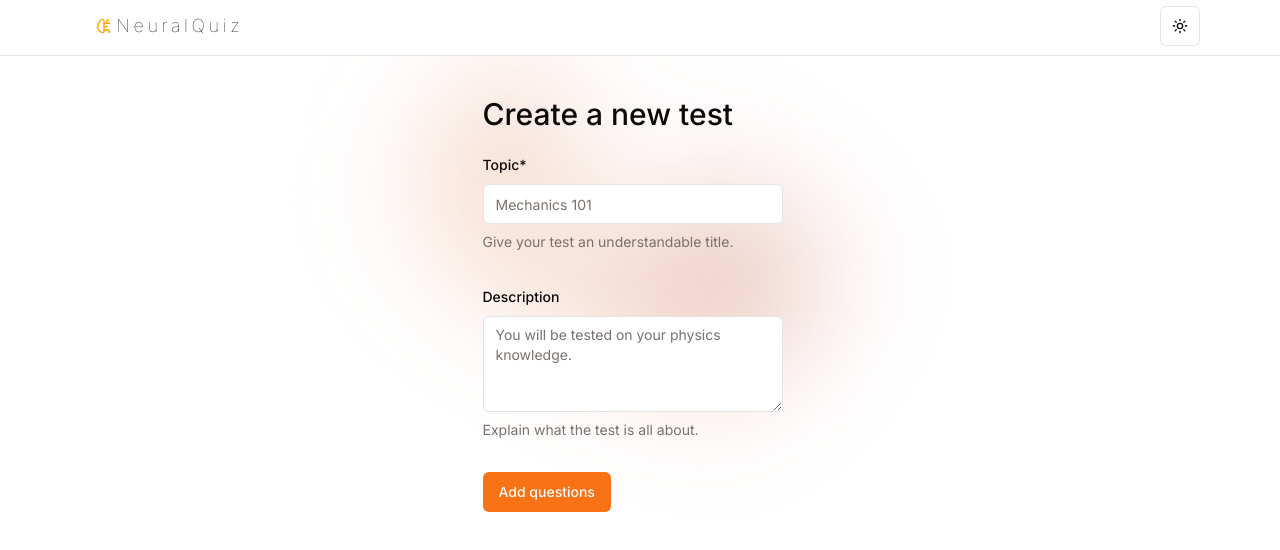
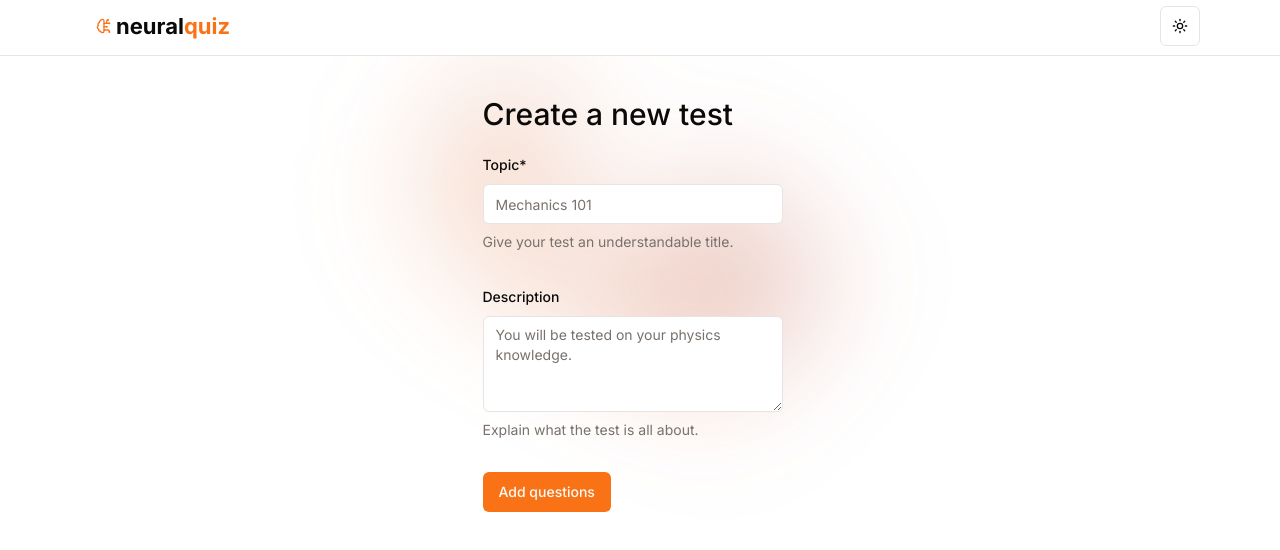
Before and after one commit to TheBlackFern/next-neuralquiz, a Next.js app: page /create in a window 1280 px wide. Shown: the top 550 px of the page. Built offline with nearby package versions, Linux system fonts and the light colour scheme; no server answers.

Commit message:
💄 better logo

```diff
--- a/src/components/shared/nav.tsx
+++ b/src/components/shared/nav.tsx
@@ -14,10 +14,10 @@ const Nav = () => {
           "flex flex-row justify-center items-center gap-1"
         )}
       >
-        <BrainCircuit size={24} color="orange" />
-        <span className="max-xs:hidden font-thin tracking-[0.2em] text-lg">
-          NeuralQuiz
-        </span>
+        <BrainCircuit size={24} color="hsl(var(--primary))" />
+        <p className="max-xs:hidden font-bold tracking-[-5%] text-[22px]/[30px]">
+          neural<span className="text-primary">quiz</span>
+        </p>
       </Link>
       <ThemeToggle className="ml-auto" />
     </nav>
```
